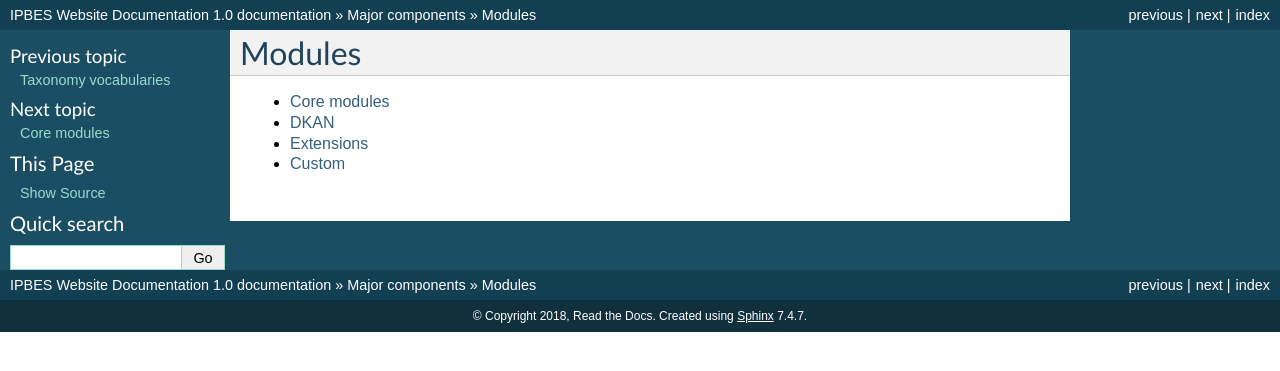
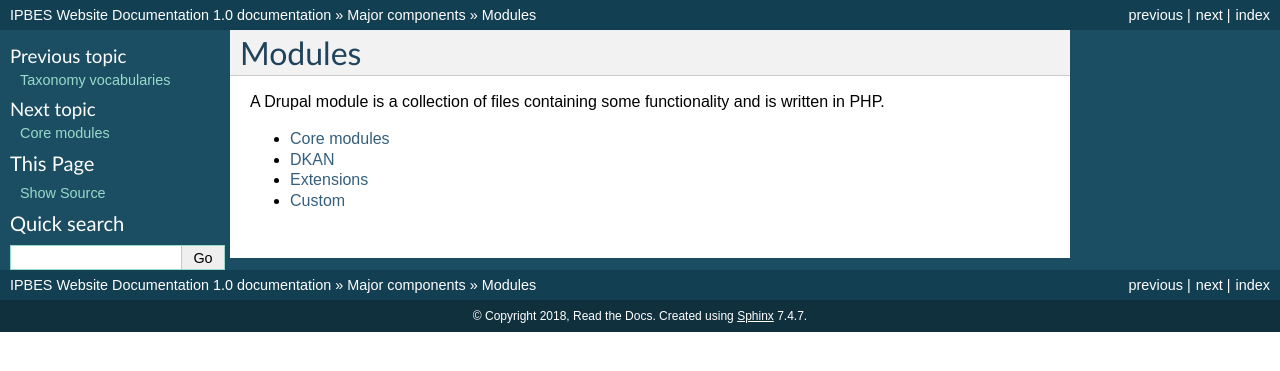
Before and after one commit to ipbes/ipbeswebdocs, a Sphinx documentation site: the page built from docs/components/modules/index.rst, in a window 1280 px wide. Shown: the top 371 px of the page. Built offline with Sphinx 7.4.7, drawn with Linux system fonts in a browser that asks for light colours; pages that are not in the unit, such as notebooks, are missing from menus.

Commit message:
Update index.rst

```diff
--- a/docs/components/modules/index.rst
+++ b/docs/components/modules/index.rst
@@ -1,5 +1,7 @@
 Modules
 =======
+
+A Drupal module is a collection of files containing some functionality and is written in PHP.
 
 
 .. toctree::
```
